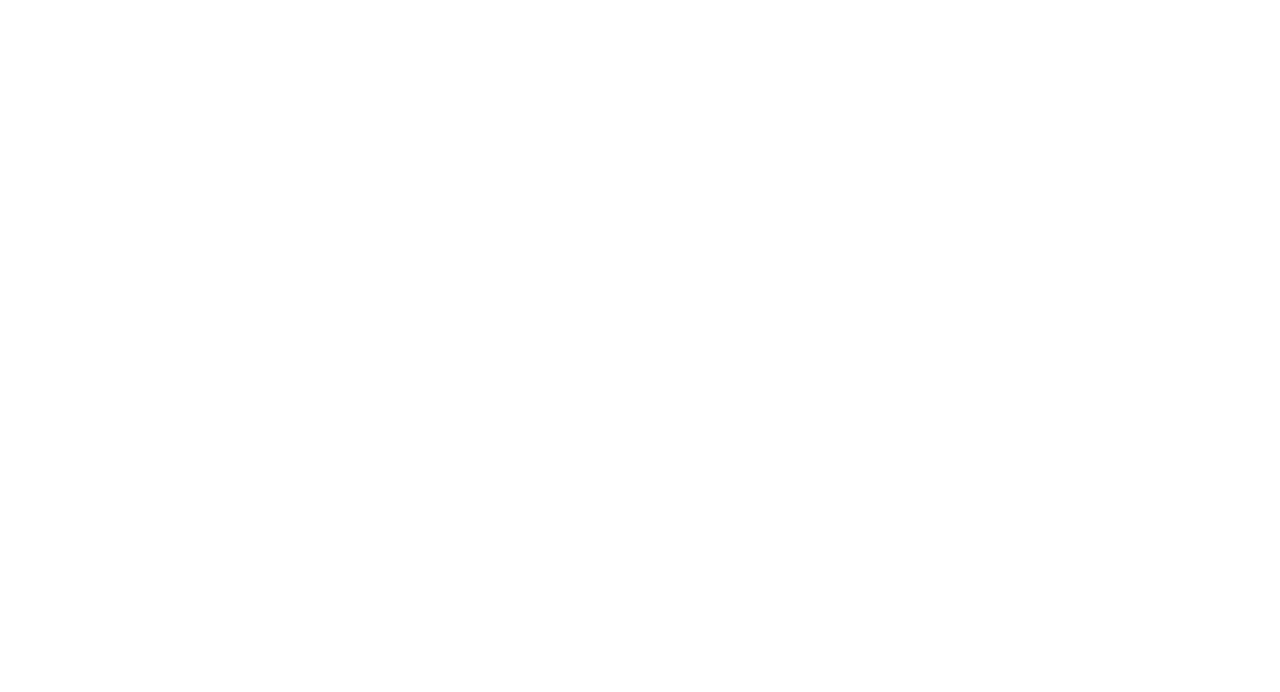
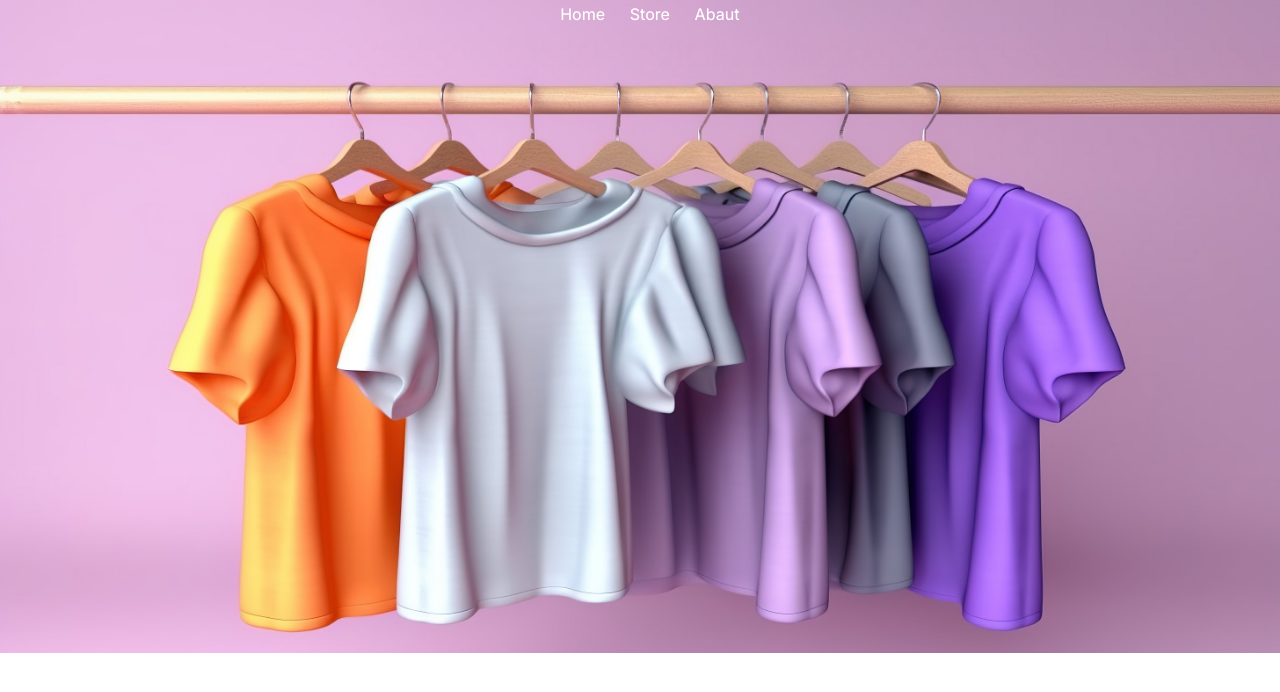
Before and after one commit to rottioris/Frontend_store, a plain HTML site: page index.html in a window 1280 px wide. Drawn offline with Linux system fonts and the light colour scheme.

Commit message:
File uploads and updates

```diff
--- a/css/index.css
+++ b/css/index.css
@@ -2,6 +2,8 @@
   /*Colors*/
   --bg-color: #ffffff;
   --bg-footer: #687da8;
+
+  --bg-nav: #b98fb3;
 
   /*Panels #1*/
   --bg-p-x1: #bf7eff;
@@ -28,16 +30,18 @@
   --text-color-button: #fff;
   --text-color-button: #000;
 
-  --text-color: #fff;
+  --text-color-x1: #fff;
+  --texct-color-x2:#000;
 
   /*Fonts*/
-  --p-font: "Staatliches", cursive;
+  --p-font: "Inter", sans-serif;
 }
 /* GLobal */
 /* apply a natural box layout model to all elements, but allowing the components to change, also applied the size from rem to px */
 html {
   box-sizing: border-box;
   font-size: 62.5%;
+  font-family: "Inter", sans-serif;
 }
 *,
 *:before,
@@ -59,7 +63,7 @@
   text-decoration: none;
 }
 img {
-  width: 100%;
+  max-width: 100%;
 }
 .container {
   max-width: 120rem;
@@ -82,3 +86,37 @@
   font-size: 2.4rem;
 }
 /* uwu */
+/* Header */
+.header {
+  display: flex;
+  justify-content: space-between;
+  align-items: center;
+  padding: 1px 20px;
+}
+/* Header logo*/
+.header__logo {
+  height: 20px;
+  opacity: 0%;
+}
+/* Header Nav */
+.header__nav {
+  flex-grow: 1;
+  text-align: center;
+}
+
+.header__nav a {
+  text-decoration: none;
+  color: var(--text-color-x1);
+  padding: 0 10px;
+  font-weight: 450;
+}
+
+.section__hero {
+  background-image: url(/img/hero_.jpg);
+  background-repeat: no-repeat;
+  background-size: cover;
+  background-position: center;
+  position: relative;
+  height: 653px;
+  overflow: hidden;
+}
--- a/index.html
+++ b/index.html
@@ -3,12 +3,9 @@
   <head>
     <meta charset="UTF-8" />
     <meta name="viewport" content="width=device-width, initial-scale=1.0" />
-    <link rel="preconnect" href="https://fonts.googleapis.com" />
-    <link rel="preconnect" href="https://fonts.gstatic.com" crossorigin />
-    <link
-      href="https://fonts.googleapis.com/css2?family=Staatliches&display=swap"
-      rel="stylesheet"
-    />
+    <link rel="preconnect" href="https://fonts.googleapis.com">
+    <link rel="preconnect" href="https://fonts.gstatic.com" crossorigin>
+    <link href="https://fonts.googleapis.com/css2?family=Inter:wght@100..900&display=swap" rel="stylesheet">
     <link
       rel="preload"
       href="/css/normalize.css"
@@ -25,5 +22,20 @@
     <noscript><link rel="stylesheet" href="/css/index.css" /></noscript>
     <title>Frontend Store</title>
   </head>
-  <body></body>
+    <body>
+      <section class="section__hero">
+        <header class="header">
+          <a href="index.html">
+            <img src="/img/logo-rottioris.png" class="header__logo" alt="rottioris" />
+          </a>
+          <nav class="header__nav">
+            <a href="#">Home</a>
+            <a href="#">Store</a>
+            <a href="#">Abaut</a>
+          </nav>
+        </header>
+      </section>
+    <!-- Header end-->
+    <!-- Nav end-->
+  </body>
 </html>
```
Also changed, not shown: img/logo-rottioris.png (added).
